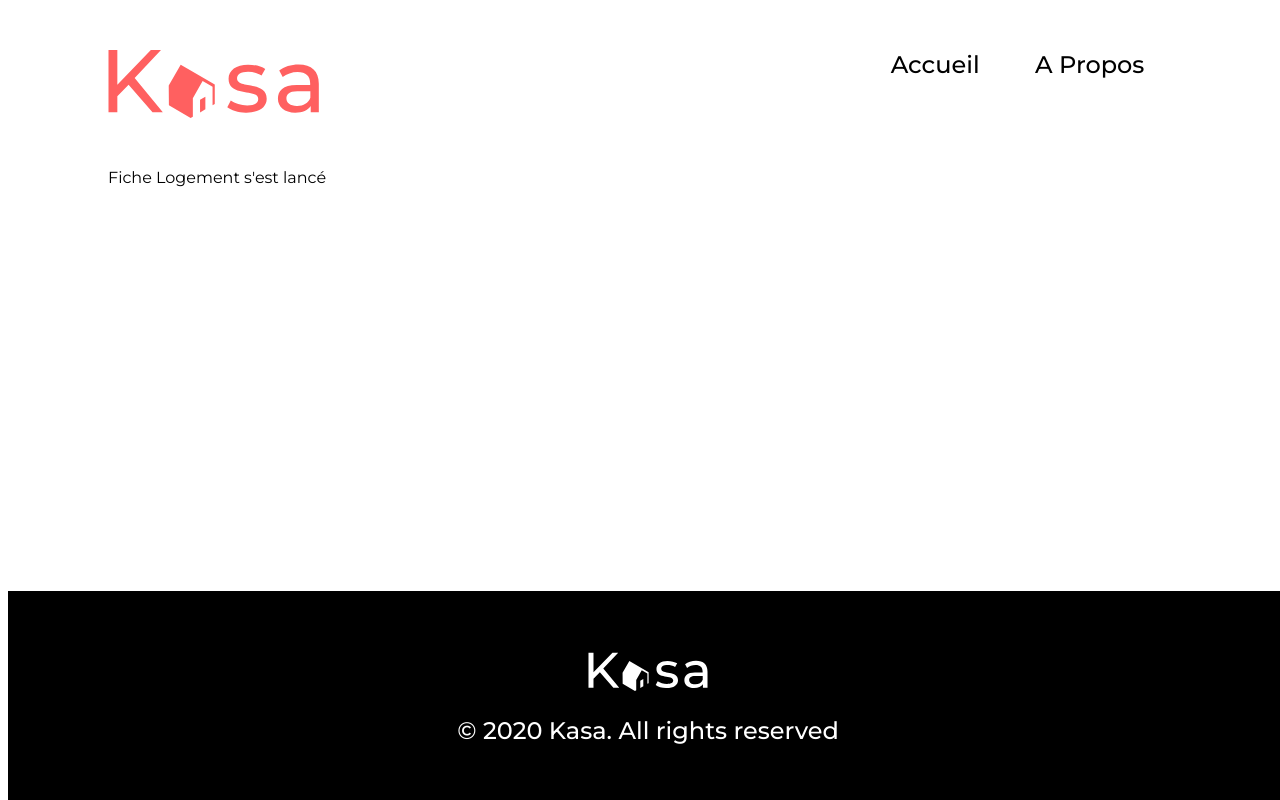
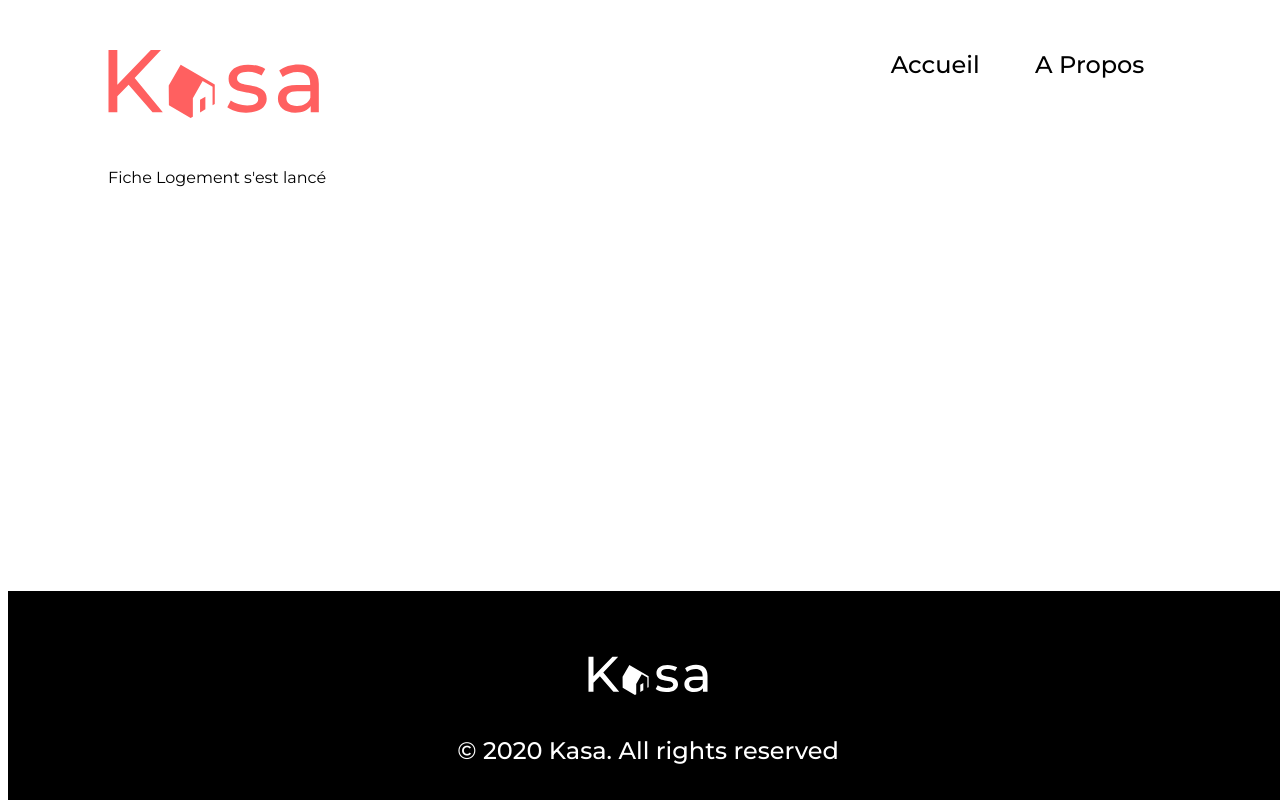
Before and after one commit to JL8255/P6-JLH-Kasa, a React (Create React App) app in the folder my-app/: page /FicheLogement in a window 1280 px wide. Built offline with nearby package versions, Linux system fonts and the light colour scheme; the HTML template or start-up script is replaced by a standard one.

Commit message:
fix footer

```diff
--- a/my-app/src/components/Locations.jsx
+++ b/my-app/src/components/Locations.jsx
@@ -7,7 +7,7 @@ function Locations() {
             {locationsList.slice(0, 6).map((location) => (
                 <a key={location.id}>
                     <div></div>
-                    <img src={location.cover} width="340px"></img>
+                    <img src={location.cover}></img>
                     <p>{location.title}</p>
 
                 </a>
--- a/my-app/src/style/Footer.module.scss
+++ b/my-app/src/style/Footer.module.scss
@@ -15,5 +15,6 @@
     p {
         font-weight: 500;
         font-size: 24px;
+        margin: 40px 0px 0px 0px;
     }
 }
```
